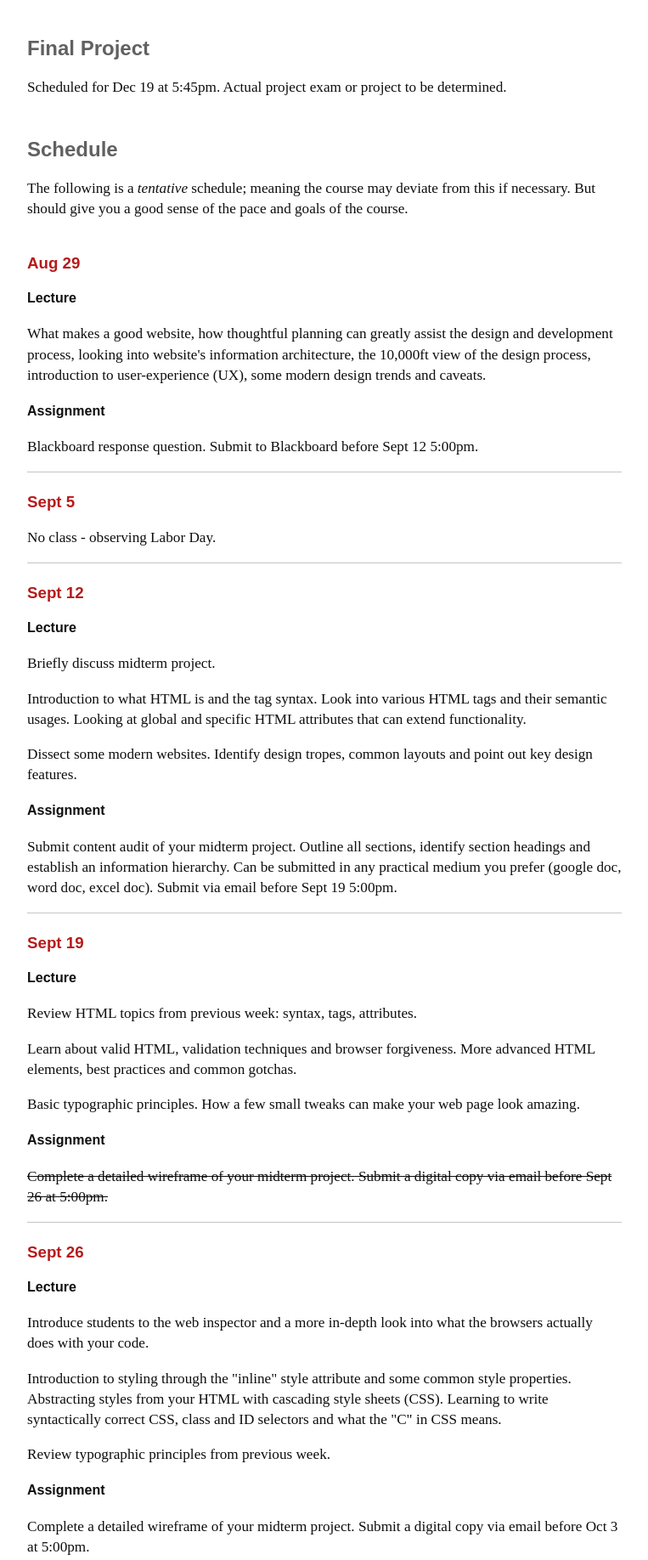
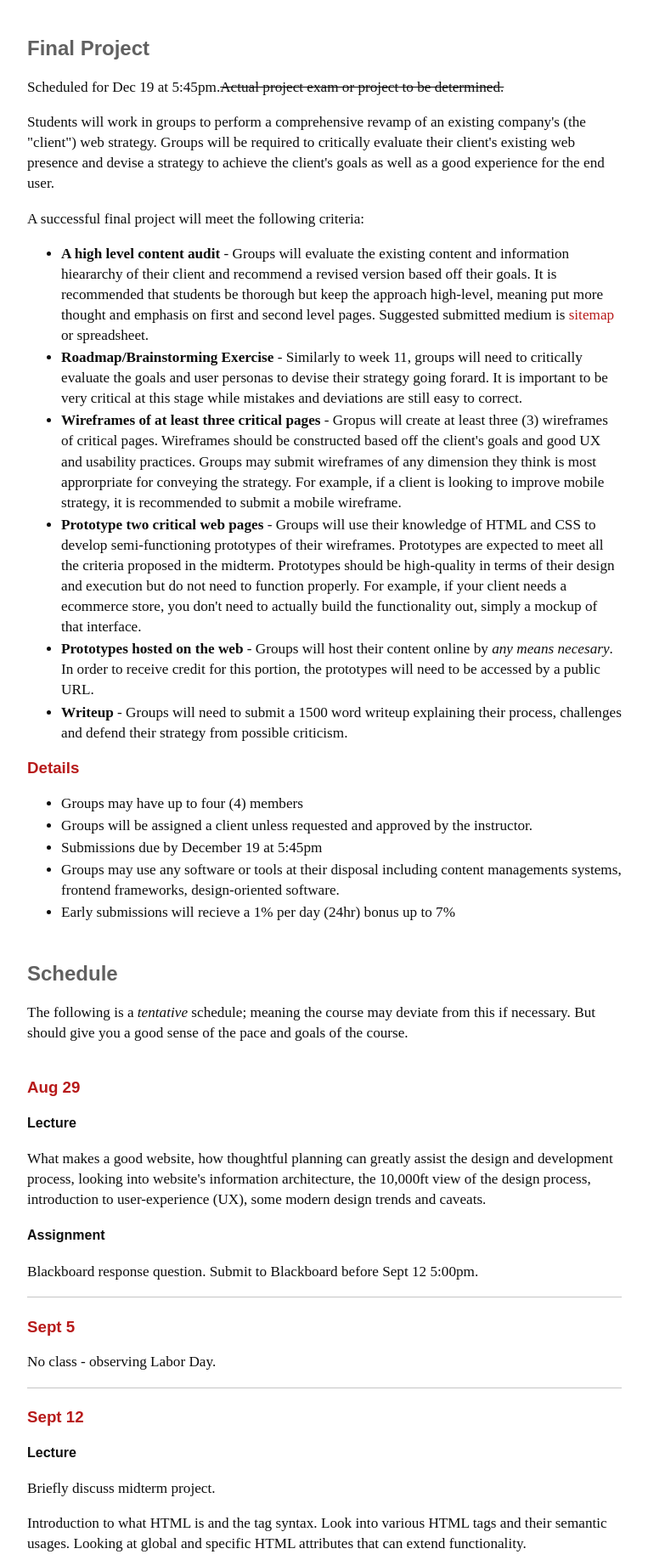
Before and after one commit to willvedd/adv2103-fall16, a plain HTML site: page syllabus.html in a window 1280 px wide. Shown: the part 4073-5909 px from the top of the page at 85% size, without its empty margins (258-1021 px from the left). Drawn offline with Linux system fonts and the light colour scheme.

Commit message:
Updated syllabus

```diff
--- a/syllabus.html
+++ b/syllabus.html
@@ -107,7 +107,7 @@
 		</div>
 		<div class="syllabus-section">
 			<h2>Midterm Project</h2>
-			<p>This course will feature a major midterm project.Students are to create a basic web page using the skills learned in class. The content of this web page isn't the focus thus it is encouraged to create an online resume.Projects due Oct 31 at 5:00pm; submitted to instructor via email (will.vedder@temple.edu). Submit with the subject line: ADV2103-<em>Lastname</em>-<em>Midterm</em></p>
+			<p>This course will feature a major midterm project.Students are to create a basic web page using the skills learned in class. The content of this web page isn't the focus thus it is encouraged to create an online resume.Projects due <s>Oct 31</s> Nov 3 at 5:00pm; submitted to instructor via email (will.vedder@temple.edu). Submit with the subject line: ADV2103-<em>Lastname</em>-<em>Midterm</em></p>
 			<p>A successful midterm project will be graded on the following criteria:</p>
 			<ul>
 				<li><b>At least ten different, correctly-used HTML tags</b> - Be sure to use open and close all your tags correctly.</li>
@@ -123,7 +123,25 @@
 		</div>
 		<div class="syllabus-section">
 			<h2>Final Project</h2>
-			<p>Scheduled for Dec 19 at 5:45pm. Actual project exam or project to be determined.</p>
+			<p>Scheduled for Dec 19 at 5:45pm.<s>Actual project exam or project to be determined.</s></p>
+			<p>Students will work in groups to perform a comprehensive revamp of an existing company's (the "client") web strategy. Groups will be required to critically evaluate their client's existing web presence and devise a strategy to achieve the client's goals as well as a good experience for the end user.</p>
+			<p>A successful final project will meet the following criteria:</p>
+			<ul>
+				<li><b>A high level content audit</b> - Groups will evaluate the existing content and information hieararchy of their client and recommend a revised version based off their goals. It is recommended that students be thorough but keep the approach high-level, meaning put more thought and emphasis on first and second level pages. Suggested submitted medium is <a href="https://www.google.com/search?q=sitemap&biw=1439&bih=799&site=imghp&source=lnms&tbm=isch&sa=X&ved=0ahUKEwje2NS1manQAhWh14MKHWl0BvIQ_AUIBygC">sitemap</a> or spreadsheet.</li>
+				<li><b>Roadmap/Brainstorming Exercise</b> - Similarly to week 11, groups will need to critically evaluate the goals and user personas to devise their strategy going forard. It is important to be very critical at this stage while mistakes and deviations are still easy to correct. </li>
+				<li><b>Wireframes of at least three critical pages</b> - Gropus will create at least three (3) wireframes of critical pages. Wireframes should be constructed based off the client's goals and good UX and usability practices. Groups may submit wireframes of any dimension they think is most approrpriate for conveying the strategy. For example, if a client is looking to improve mobile strategy, it is recommended to submit a mobile wireframe.</li>
+				<li><b>Prototype two critical web pages</b> - Groups will use their knowledge of HTML and CSS to develop semi-functioning prototypes of their wireframes. Prototypes are expected to meet all the criteria proposed in the midterm. Prototypes should be high-quality in terms of their design and execution but do not need to function properly. For example, if your client needs a ecommerce store, you don't need to actually build the functionality out, simply a mockup of that interface.</li>
+				<li><b>Prototypes hosted on the web</b> - Groups will host their content online by <i>any means necesary</i>. In order to receive credit for this portion, the prototypes will need to be accessed by a public URL.</li>
+				<li><b>Writeup</b> - Groups will need to submit a 1500 word writeup explaining their process, challenges and defend their strategy from possible criticism.</li>
+			</ul>
+			<h3>Details</h3>
+			<ul>
+				<li>Groups may have up to four (4) members</li>
+				<li>Groups will be assigned a client unless requested and approved by the instructor.</li>
+				<li>Submissions due by December 19 at 5:45pm</li>
+				<li>Groups may use any software or tools at their disposal including content managements systems, frontend frameworks, design-oriented software.</li>
+				<li>Early submissions will recieve a 1% per day (24hr) bonus up to 7%</li>
+			</ul>
 		</div>
 		<div class="syllabus-section">
 			<h2>Schedule</h2>
@@ -210,13 +228,14 @@
 				<h3>Nov 7</h3>
 				<h4>Lecture</h4>
 				<p>Guest lecturer: Caleb Heisey. Caleb is a talented designer who has worked with big name studios across the country including Pixar Studios, Headcase design, The Heads of State and Bluecadet. <a href="http://www.calebheisey.com/">View Caleb's portfolio</a>.</p>
+				<p>Also a
 			</div>
 			<div class="schedule-item">
 				<h3>Nov 14</h3>
 				<h4>Lecture</h4>
-				<p>Introduction to basic color theory. Introduction into webfonts and how they can enhance your branding. Small tutorial on integrating webfonts into your web pages. Overview of file formats for an array of asset types (images, videos, fonts, documents). The pros and cons of these formats and how to leverage the best of all of them.</p>
-				<h4>Assignment</h4>
-				<p>Blackboard response question. Submit to Blackboard before Nov 7 at 5:00pm.</p>
+				<p>>s.Introduction to basic color theory. Introduction into webfonts and how they can enhance your branding.</s> Small tutorial on integrating webfonts into your web pages. Overview of file formats for an array of asset types (images, videos, fonts, documents). The pros and cons of these formats and how to leverage the best of all of them.</p>
+				<h4><s>Assignment</s></h4>
+				<p><s>Blackboard response question. Submit to Blackboard before Nov 7 at 5:00pm.</s></p>
 			</div>
 			<div class="schedule-item">
 				<h3>Nov 21</h3>
```
